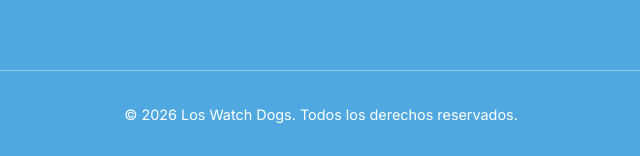
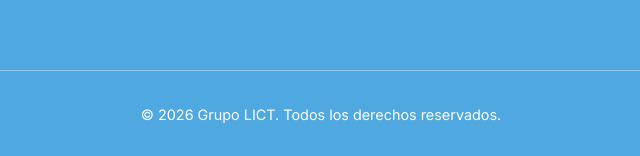
Before and after one commit to eddy3415/derecho, a plain HTML site: page index.html in a window 1280 px wide. Shown: the part 4551-4707 px from the top of the page, 319-959 px from the left. Drawn offline with nearby package versions, Linux system fonts and the light colour scheme.

Commit message:
Update footer copyright information

```diff
--- a/index.html
+++ b/index.html
@@ -561,7 +561,7 @@
 </main>
 
 <!-- Pie de página -->
-<footer>© 2026 Los Watch Dogs. Todos los derechos reservados.</footer>
+<footer>© 2026 Grupo LICT. Todos los derechos reservados.</footer>
 
 <!-- Botón flotante que abre/cierra el asistente -->
 <button id="legal-launch" class="chat-launch" type="button" aria-expanded="false" aria-controls="legal-chat">Abrir asistente</button>
```
